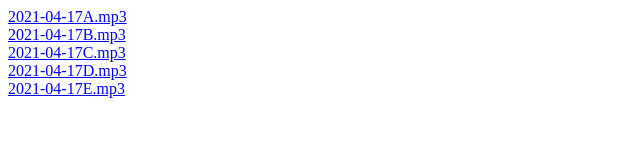
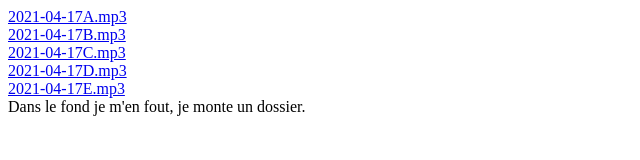
Before and after one commit to Alfredo229/Alfredo229.github.io, a plain HTML site: page 2021-04-17.html in a window 1280 px wide. Shown: the whole page, without its empty margins (0-640 px from the left). Drawn offline with Linux system fonts and the light colour scheme.

Commit message:
Update 2021-04-17.html

```diff
--- a/2021-04-17.html
+++ b/2021-04-17.html
@@ -6,5 +6,6 @@
 <a href="2021-04-17C.mp3">2021-04-17C.mp3</a><br>
 <a href="2021-04-17D.mp3">2021-04-17D.mp3</a><br>
 <a href="2021-04-17E.mp3">2021-04-17E.mp3</a><br>
+Dans le fond je m'en fout, je monte un dossier.<br>
 </body>
 </html>
```
